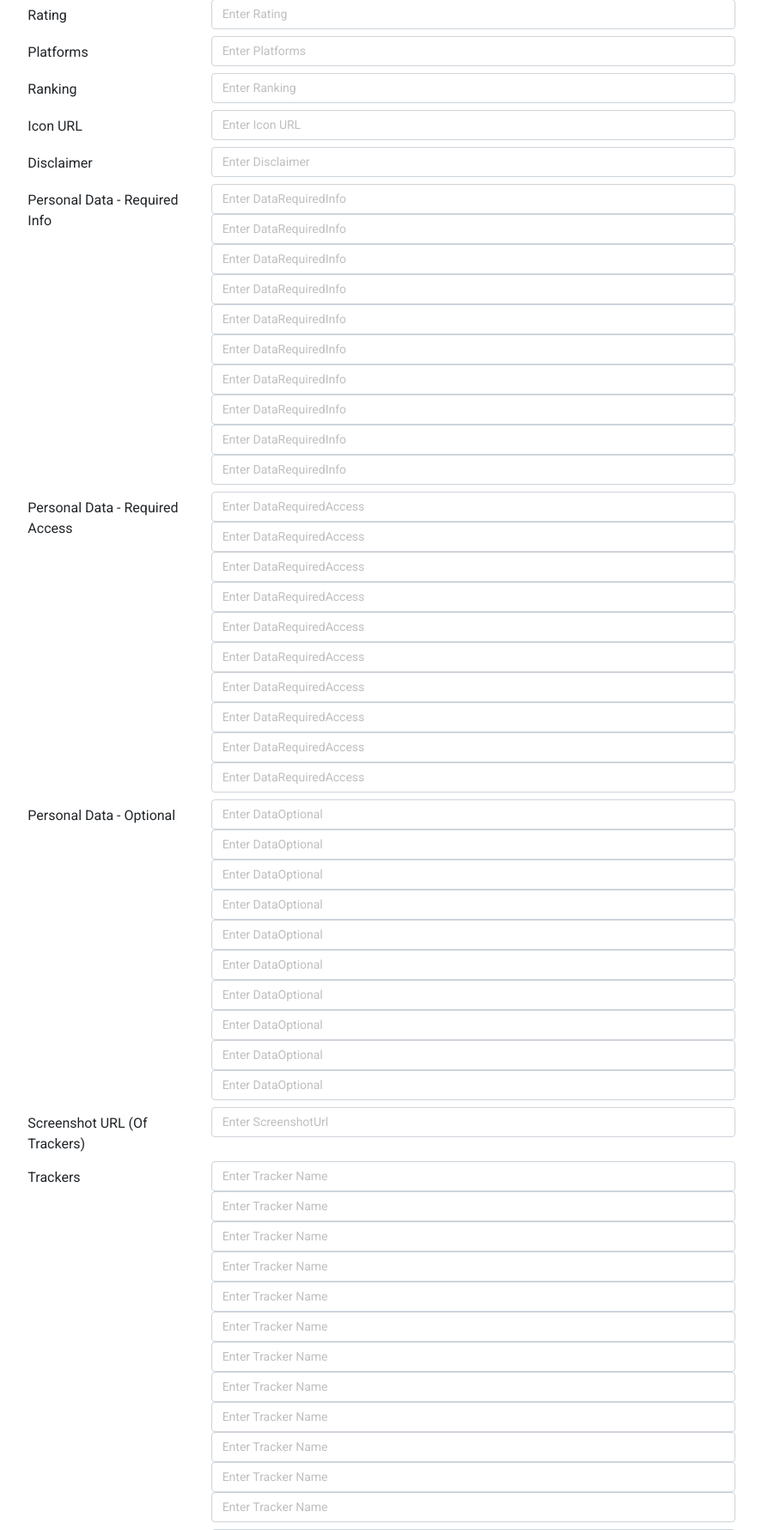
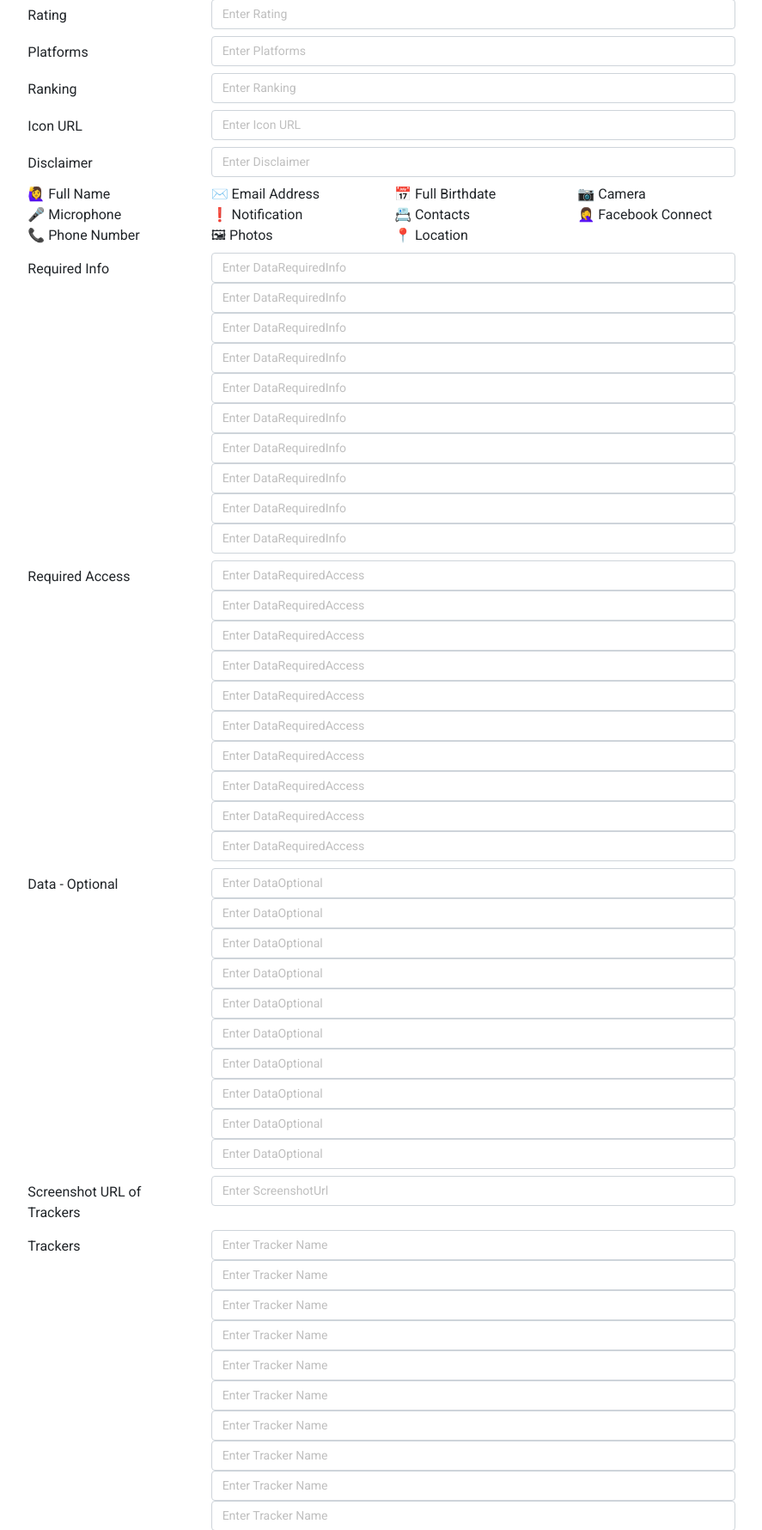
Before and after one commit to confirmedcode/Admin, a Node project: template code/views/reviews-new.hbs in a window 1280 px wide. Shown: the part 323-2103 px from the top of the page at 86% size, without its empty margins (196-1083 px from the left). Run offline with Node 20 templates, Linux system fonts and the light colour scheme; the template is opened without the code that fills it, so the values that code supplies are empty; some libraries are stand-ins or nearby versions.

Commit message:
Privacy Review Edit Changes

```diff
--- a/code/views/reviews-new.hbs
+++ b/code/views/reviews-new.hbs
@@ -97,8 +97,22 @@
             </div>
           </div>
 
+          <div class="row mb-0 pb-2">
+            <p class="col-3 my-0 py-0">🙋‍♀️ Full Name</p>
+            <p class="col-3 my-0 py-0">✉️ Email Address</p>
+            <p class="col-3 my-0 py-0">📅 Full Birthdate</p>
+            <p class="col-3 my-0 py-0">📷 Camera</p>
+            <p class="col-3 my-0 py-0">🎤 Microphone</p>
+            <p class="col-3 my-0 py-0">❗️ Notification</p>
+            <p class="col-3 my-0 py-0">📇 Contacts</p>
+            <p class="col-3 my-0 py-0">🤦‍♀️ Facebook Connect</p>
+            <p class="col-3 my-0 py-0">📞 Phone Number</p>
+            <p class="col-3 my-0 py-0">🖼 Photos</p>
+            <p class="col-3 my-0 py-0">📍 Location</p>
+          </div>
+
           <div class="form-group row mb-0 pb-2">
-            <label for="reviewDataRequiredInfo" class="col-3 col-form-label pb-0">Personal Data - Required Info</label>
+            <label for="reviewDataRequiredInfo" class="col-3 col-form-label pb-0">Required Info</label>
             <div class="col">
               <fieldset>
                 <input type="text" class="form-control" name="reviewDataRequiredInfo[]" placeholder="Enter DataRequiredInfo">
@@ -116,7 +130,7 @@
           </div>
 
           <div class="form-group row mb-0 pb-2">
-            <label for="reviewDataRequiredAccess" class="col-3 col-form-label pb-0">Personal Data - Required Access</label>
+            <label for="reviewDataRequiredAccess" class="col-3 col-form-label pb-0">Required Access</label>
             <div class="col">
               <fieldset>
                 <input type="text" class="form-control" name="reviewDataRequiredAccess[]" placeholder="Enter DataRequiredAccess">
@@ -134,7 +148,7 @@
           </div>
 
           <div class="form-group row mb-0 pb-2">
-            <label for="reviewDataOptional" class="col-3 col-form-label pb-0">Personal Data - Optional</label>
+            <label for="reviewDataOptional" class="col-3 col-form-label pb-0">Data - Optional</label>
             <div class="col">
               <fieldset>
                 <input type="text" class="form-control" name="reviewDataOptional[]" placeholder="Enter DataOptional">
@@ -152,7 +166,7 @@
           </div>
 
           <div class="form-group row mb-0 pb-2">
-            <label for="reviewScreenshotUrl" class="col-3 col-form-label pb-0">Screenshot URL (Of Trackers)</label>
+            <label for="reviewScreenshotUrl" class="col-3 col-form-label pb-0">Screenshot URL of Trackers</label>
             <div class="col">
               <input type="text" class="form-control" name="reviewScreenshotUrl" placeholder="Enter ScreenshotUrl" value="{{ review.screenshotUrl }}">
             </div>
```
Also changed, not shown: code/views/reviews-edit.hbs (+18 -4 lines).
